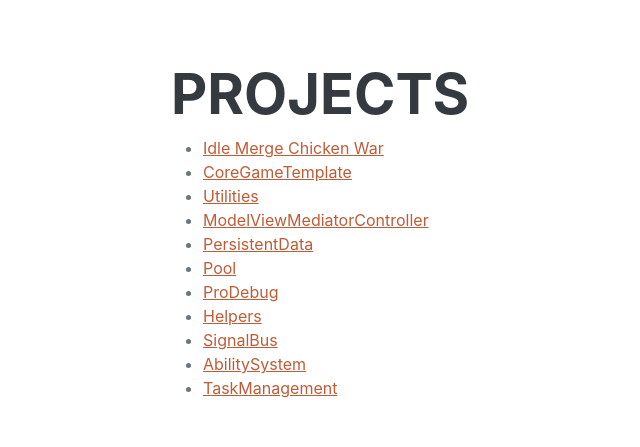
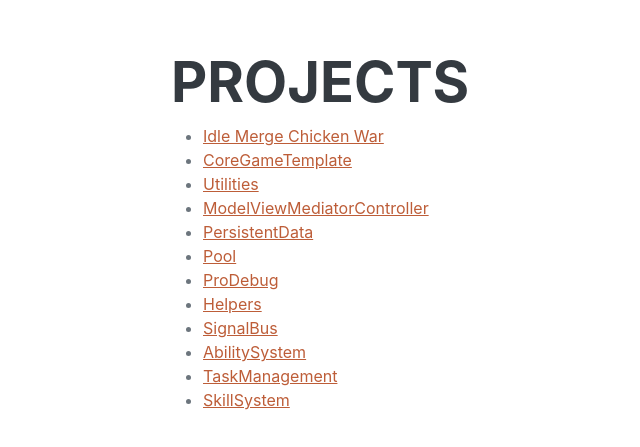
Before and after one commit to Emre-Emiroglu/emre-emiroglu.github.io, a plain HTML site: page en/index.html in a window 1280 px wide. Shown: the part 6819-7266 px from the top of the page, without its empty margins (149-789 px from the left). Drawn offline with nearby package versions, Linux system fonts and the light colour scheme.

Commit message:
new project added

```diff
--- a/en/index.html
+++ b/en/index.html
@@ -244,6 +244,7 @@
                 <li><a href="https://github.com/Emre-Emiroglu/SignalBus" target="_blank">SignalBus</a></li>
                 <li><a href="https://github.com/Emre-Emiroglu/AbilitySystem" target="_blank">AbilitySystem</a></li>
                 <li><a href="https://github.com/Emre-Emiroglu/TaskManagement" target="_blank">TaskManagement</a></li>
+                <li><a href="https://github.com/Emre-Emiroglu/SkillSystem" target="_blank">SkillSystem</a></li>
             </ul>
         </div>
     </section>
```
Also changed, not shown: tr/index.html (+1 -0 lines).
